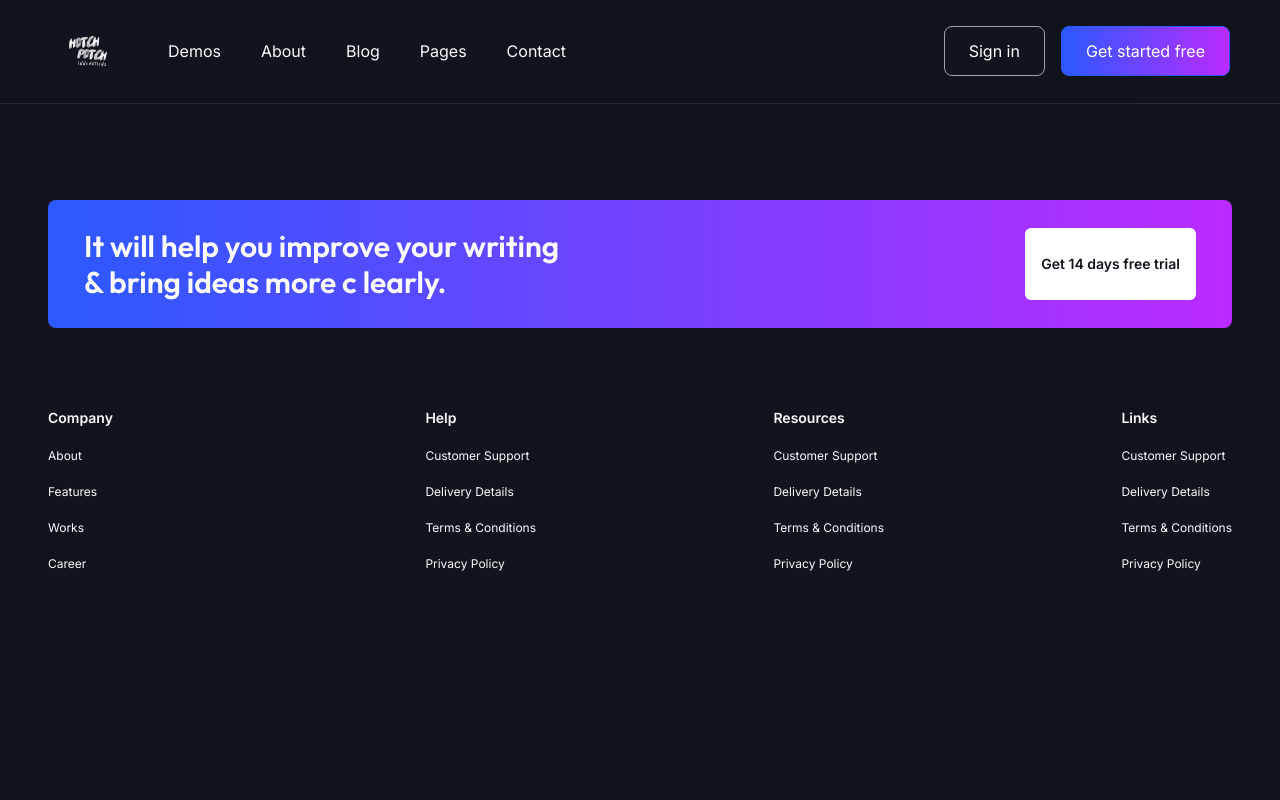
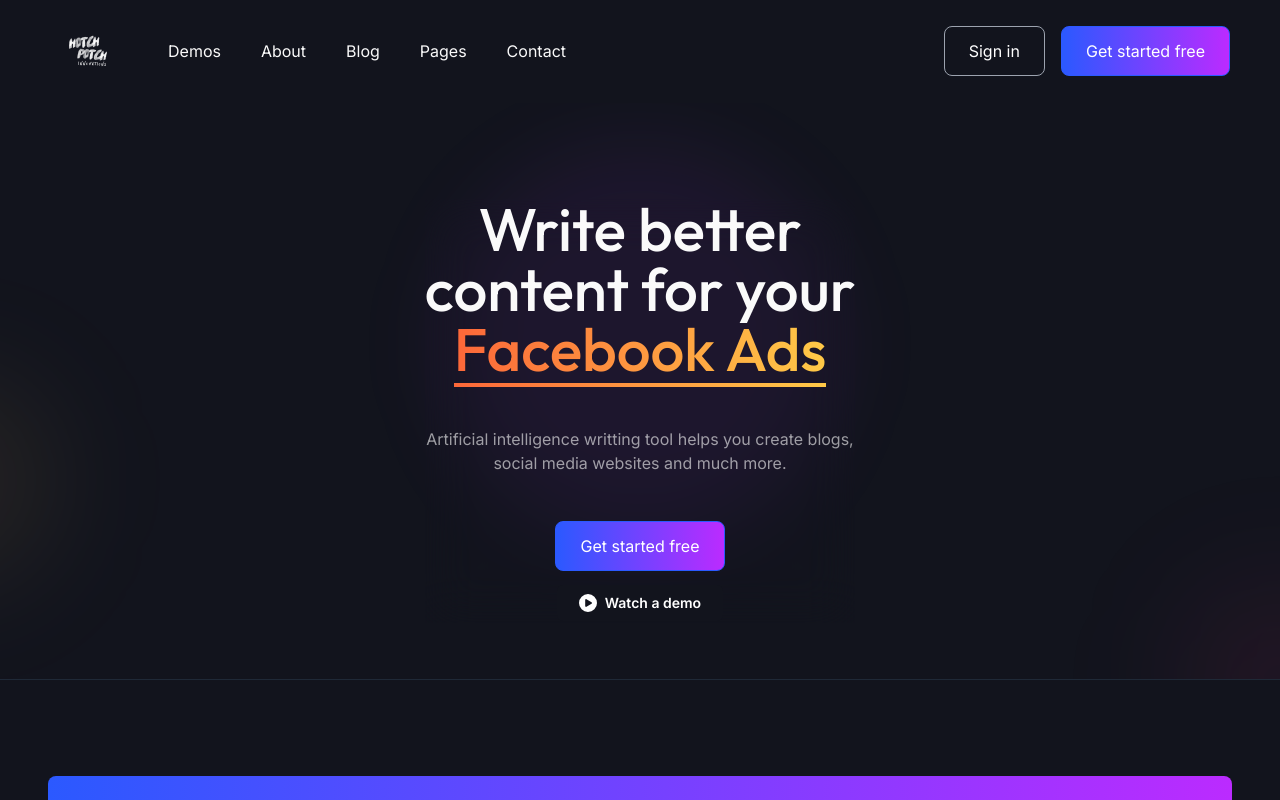
Before and after one commit to cssmh/hotch-potch-home, a Next.js app: page / in a window 1280 px wide. Shown: the top 800 px of the page. Built offline with nearby package versions, Linux system fonts and the light colour scheme.

Commit message:
banner added

```diff
--- a/src/app/page.tsx
+++ b/src/app/page.tsx
@@ -1,3 +1,5 @@
+import Banner from "@/components/Banner";
+
 export default function Home() {
   return (
     <main className="mobile-nav-margin overflow-hidden">
@@ -5,8 +7,7 @@
         {/* blur elements */}
         <div className="absolute -right-[100px] -bottom-[100px] w-[200px] h-[200px] rounded-full bg-[#f2369114] blur-3xl hidden md:block" />
         <div className="absolute -left-[150px] bottom-[100px] w-[200px] h-[200px] rounded-full bg-[#ffce7317] blur-3xl hidden md:block" />
-      </div>
-      <div className="border-b border-gray-800">
+        <Banner />
       </div>
     </main>
   );
--- /dev/null
+++ b/src/components/Banner.tsx
@@ -0,0 +1,48 @@
+import Link from "next/link";
+import CustomButton from "./ui/CustomButton";
+import SecondaryButton from "./ui/SecondaryButton";
+
+export default function Banner() {
+  return (
+    <section className="flex items-center justify-center lg:min-h-[60vh] relative section-padding pb-6 md:pb-8 lg:pb-12 xl:pb-14 overflow-hidden border-b border-gray-800">
+      {/* main content */}
+      <div className="relative flex items-start justify-center main-container ">
+        {/* bg gradient overlay */}
+        <div className="bg-[#a136f214] w-[200px] h-[200px] md:w-[300px] xl:w-[400px] md:h-[300px] xl:h-[400px] rounded-full blur-2xl absolute top-0 md:-top-8 xl:-top-14" />
+        {/* inner content */}
+        <div className="backdrop-blur-xl flex flex-col gap-4 md:gap-5 lg:gap-7 xl:gap-10 max-w-[510px]">
+          {/* heading */}
+          <h1 className="heading text-secondary text-center font-medium 2xl:leading-[66px] flex flex-col justify-center items-center">
+            Write better <br /> content for your <br />
+            <span className="text-transparent bg-clip-text secondary-gradient flex flex-col gap-1 w-fit">
+              Facebook Ads
+              <div className="w-full h-1 secondary-gradient" />
+            </span>
+          </h1>
+          {/* description */}
+          <p className="desc-text text-secondary/60 text-center">
+            Artificial intelligence writting tool helps you create blogs, <br />{" "}
+            social media websites and much more.
+          </p>
+          {/* btn */}
+          <div className="md:mt-1.5 max-w-[214px] mx-auto flex flex-col gap-3">
+            <Link href={"/"}>
+              <CustomButton
+                key={2}
+                textLabel="Get started free"
+                btnBgColor="primary-gradient"
+                borderColor="border border-gradient hover:border-accent"
+                hoverColor1="bg-primary"
+                hoverColor2="bg-[#FFC947]"
+                hoverColor3="accent-gradient"
+              />
+            </Link>
+            <Link href={"#"}>
+              <SecondaryButton />
+            </Link>
+          </div>
+        </div>
+      </div>
+    </section>
+  );
+}
--- /dev/null
+++ b/src/components/ui/SecondaryButton.tsx
@@ -0,0 +1,19 @@
+import { FaCirclePlay } from "react-icons/fa6";
+
+export default function SecondaryButton() {
+  return (
+    <div className="w-full hover:bg-gradient-to-r from-gradient to-gradient-foreground h-10 flex items-center justify-center rounded-md group cursor-pointer">
+      <div className="secondary-btn bg-primary rounded-md flex items-center justify-center">
+        <button className="flex-center gap-2">
+          <FaCirclePlay
+            size={18}
+            className="text-white group-hover:text-gradient-foreground"
+          />
+          <p className="link-text font-semibold text-white group-hover:text-transparent group-hover:bg-clip-text group-hover:bg-gradient-to-r from-gradient to-gradient-foreground">
+            Watch a demo
+          </p>
+        </button>
+      </div>
+    </div>
+  );
+}
```
